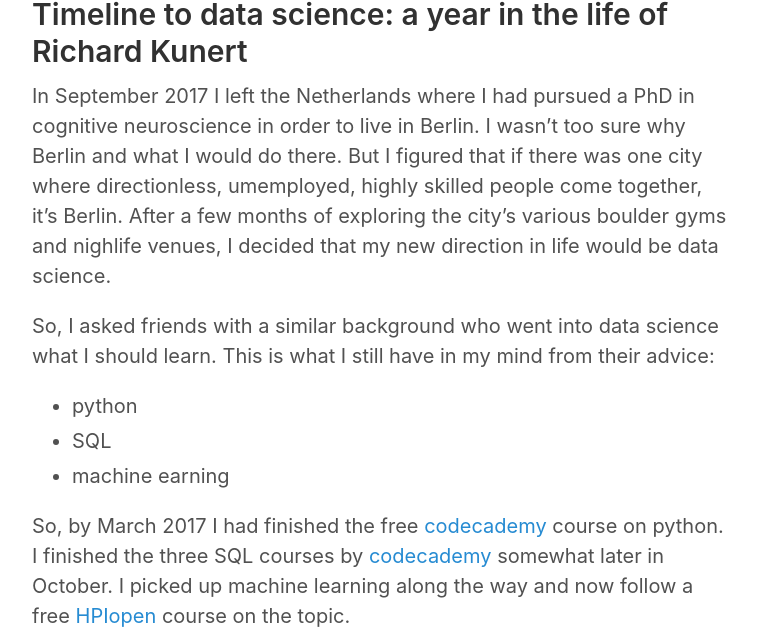
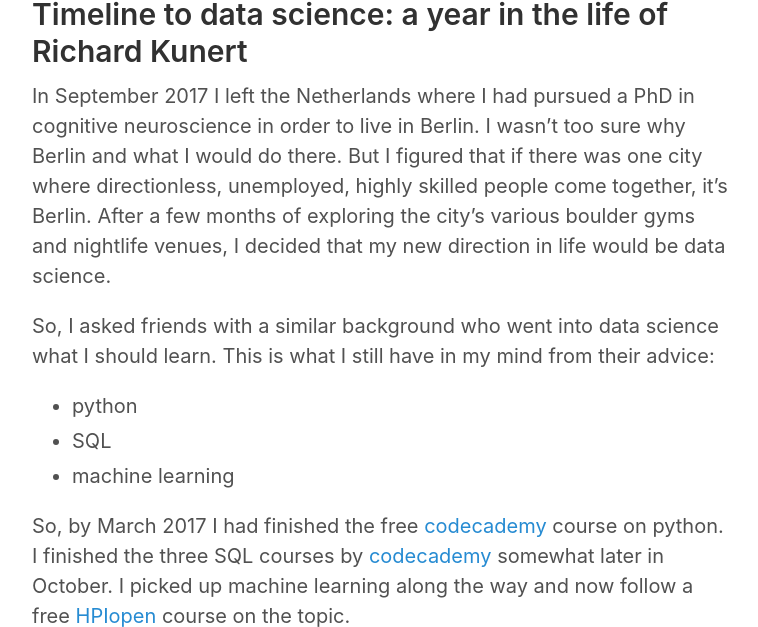
Before and after one commit to rikunert/rikunert.github.io, a Jekyll site: the page built from _posts/2017-12-09-job-hunt.md, in a window 1280 px wide and 900 px high, scrolled down 522 px, cut to the strip 176-803 px from the top of the window. Shown: the whole strip, without its empty margins (258-1016 px from the left). Built offline with Jekyll 4.4.1, drawn with Linux system fonts in a browser that asks for light colours; comment, search, counter and statistics services are not loaded.

Commit message:
job application post typo removal

```diff
--- a/_posts/2017-12-09-job-hunt.md
+++ b/_posts/2017-12-09-job-hunt.md
@@ -17,13 +17,13 @@ lead: A little more than a year ago, I decided to pursue a career in data scienc
 ## Timeline to data science: a year in the life of Richard Kunert
 In September 2017 I left the Netherlands where I had pursued a PhD in cognitive neuroscience in order to live in Berlin.
 I wasn't too sure why Berlin and what I would do there.
-But I figured that if there was one city where directionless, umemployed, highly skilled people come together, it's Berlin.
-After a few months of exploring the city's various boulder gyms and nighlife venues, I decided that my new direction in life would be data science.
+But I figured that if there was one city where directionless, unemployed, highly skilled people come together, it's Berlin.
+After a few months of exploring the city's various boulder gyms and nightlife venues, I decided that my new direction in life would be data science.
 
 So, I asked friends with a similar background who went into data science what I should learn. This is what I still have in my mind from their advice:
 - python
 - SQL
-- machine earning
+- machine learning
 
 So, by March 2017 I had finished the free [codecademy](https://www.codecademy.com) course on python.
 I finished the three SQL courses by [codecademy](https://www.codecademy.com) somewhat later in October.
```
